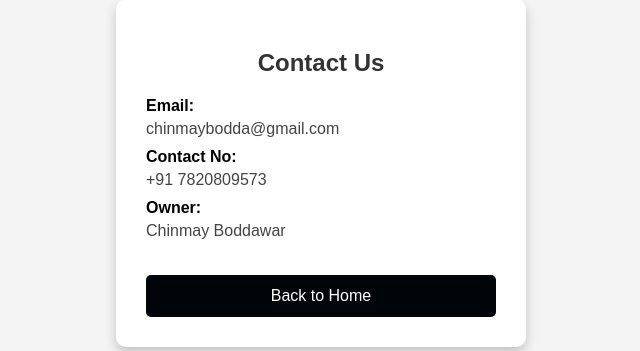
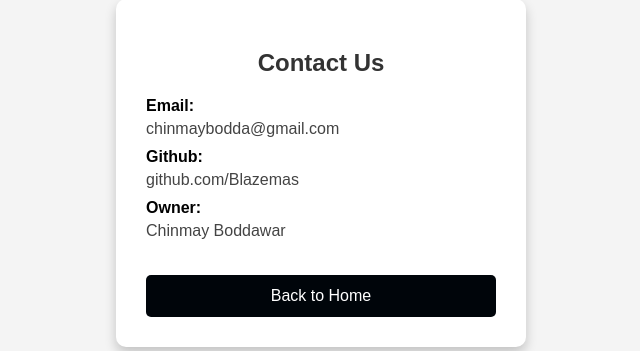
Before and after one commit to Blazemas/TodoApp-bychinmay, a Flask app: page /contact in a window 1280 px wide. Shown: the part 227-578 px from the top of the page, without its empty margins (319-959 px from the left). Run offline with Flask 3, Linux system fonts and the light colour scheme; a user stored in the database is signed in.

Commit message:
Intial commit

```diff
--- a/app2.py
+++ b/app.py
@@ -153,4 +153,4 @@ def create_db():
 
 if __name__ == "__main__":
     create_db()
-    app.run(debug=True, port=8000)
+    app.run(debug=False, port=8000)
--- a/templates/contact.html
+++ b/templates/contact.html
@@ -15,8 +15,8 @@
         <div class="contact-info">
             <label>Email:</label>
             <p>chinmaybodda@gmail.com</p>
-            <label>Contact No:</label>
-            <p>+91 7820809573</p>
+            <label>Github:</label>
+            <p>github.com/Blazemas</p>
             <label>Owner:</label>
             <p>Chinmay Boddawar</p>
         </div>
--- /dev/null
+++ b/wsgi.py
@@ -0,0 +1 @@
+from app import app
```
Also changed, not shown: instance/todo.db, vercel.json (added), 1 other file.
